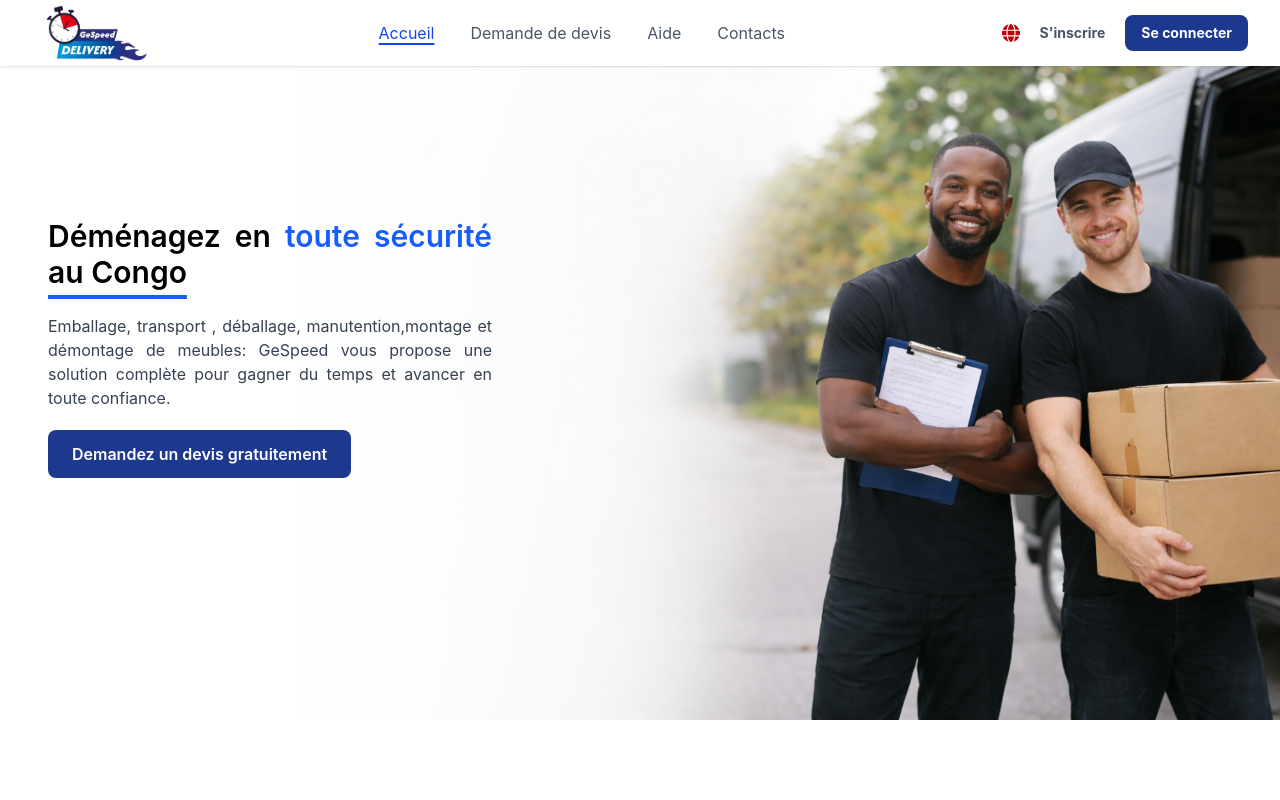
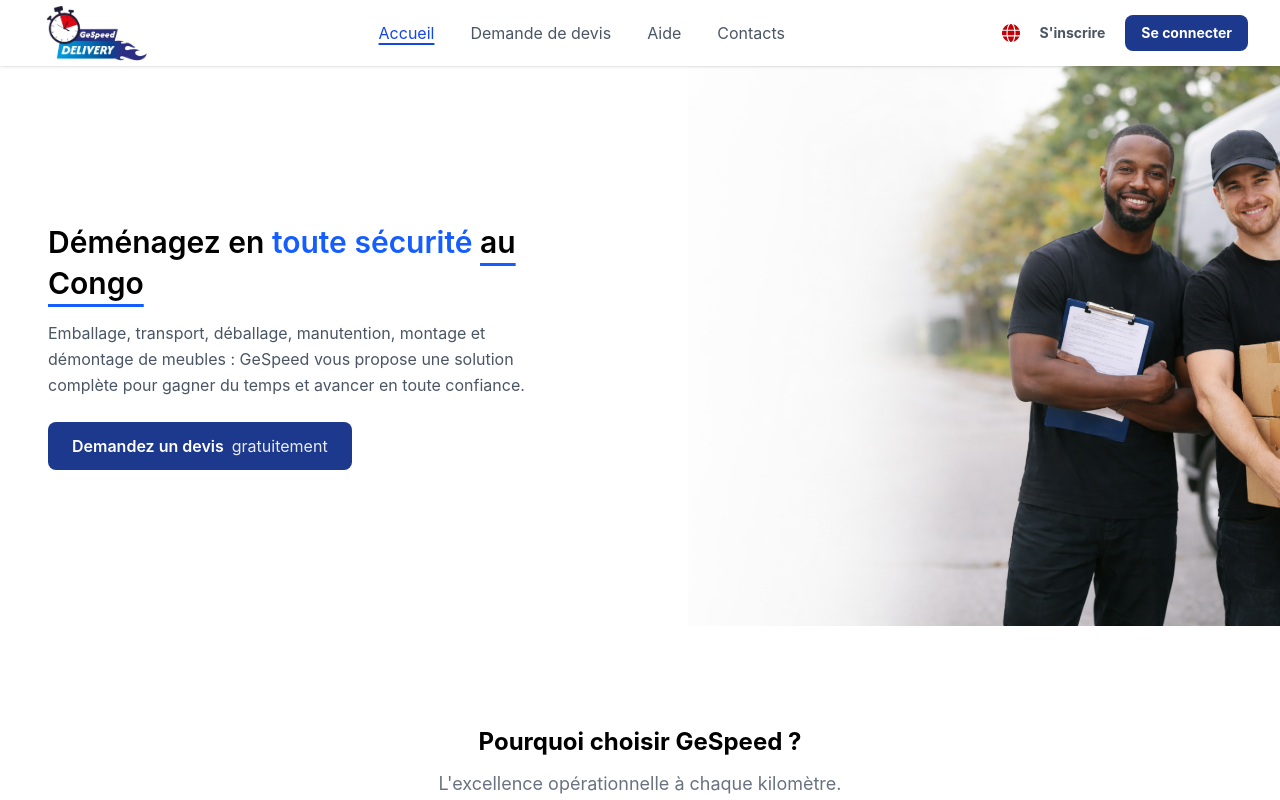
Before and after one commit to so914/Gespeed, a React (Vite) app: page / in a window 1280 px wide. Shown: the top 800 px of the page. Built offline with nearby package versions, Linux system fonts and the light colour scheme.

Commit message:
edit hero section

```diff
--- a/src/components/DevisRegister.jsx
+++ b/src/components/DevisRegister.jsx
@@ -335,8 +335,8 @@ export default function DevisRegister() {
   };
 
   return (
-    <section className="shadow-xl rounded-lg md:min-w-5xl md:mx-12 w-full mx-2 h-[480px] md:h-[580px] md:mb-16 mt-18 overflow-hidden">
-      <div className="grid md:grid-cols-2 h-full">
+    <section className="shadow-xl rounded-lg md:min-w-5xl md:mx-24 w-full mx-2 h-[480px] md:h-[580px] md:mb-16 mt-18 overflow-hidden">
+      <div className="grid md:grid-cols-2 h-full gap-4">
         <form
           onSubmit={handleSubmit}
           className="h-full overflow-y-auto flex flex-col"
@@ -358,7 +358,7 @@ export default function DevisRegister() {
                   type="text"
                   value={form.name}
                   onChange={handleChange}
-                  className="my-1 rounded-md md:rounded-lg border border-[lightgray] pt-1 md:p-2 w-full"
+                  className="my-1 rounded-md md:rounded-lg border border-[lightgray] pt-1 md:pt-2 w-full"
                 />
 
                 <label htmlFor="email" className="text-gray-400 text-sm md:text-md">
@@ -371,7 +371,7 @@ export default function DevisRegister() {
                   type="email"
                   value={form.email}
                   onChange={handleChange}
-                  className="my-1 rounded-md md:rounded-lg border border-[lightgray] pt-1 md:p-2 w-full"
+                  className="my-1 rounded-md md:rounded-lg border border-[lightgray] pt-1 md:pt-2 w-full"
                 />
 
                 <label htmlFor="phone" className="text-gray-400 text-sm md:text-md">
@@ -384,7 +384,7 @@ export default function DevisRegister() {
                   type="text"
                   value={form.phone}
                   onChange={handleChange}
-                  className="my-1 rounded-md md:rounded-lg border border-[lightgray] pt-1 md:p-2 w-full"
+                  className="my-1 rounded-md md:rounded-lg border border-[lightgray] pt-1 md:pt-2 w-full"
                 />
 
                 <div className="md:mt-6 mt-3">
@@ -436,7 +436,7 @@ export default function DevisRegister() {
           )}
 
           {isClicked && (
-            <div className="ps-7 pe-7 py-6 flex flex-col h-full">
+            <div className="ps-7 pe-7 py-6 flex flex-col h-full ">
               <div>
                 <h2
                   onClick={handleBack}
--- a/src/components/Hero.jsx
+++ b/src/components/Hero.jsx
@@ -3,32 +3,44 @@ import '../App.css'
 
 export default function Hero() {
   return (
-    <section className="relative min-h-[420px] md:min-h-[600px] flex items-center mb-12">
-      <div className="flex">
-        <div className="relative z-10 px-6 w-full top-8 md:px-12 py-10 md:py-0 md:w-90 text-justify">
+    <section className="flex flex-col md:flex-row min-h-[420px] md:min-h-[560px] mb-12 overflow-hidden">
+
+      {/* Image — en haut sur mobile, à droite sur desktop (order-last) */}
+      <div className="w-full h-56 sm:h-72 md:h-auto md:flex-1 md:order-last overflow-hidden flex-shrink-0">
+        <img
+          src="image.webp"
+          alt="homme en plein transport de colis"
+          className="w-full h-full object-cover object-top md:object-center"
+        />
       </div>
-        <div class="hidden md:w-full md:block">
-          <img src="image.webp" alt="homme en plein transport de colis" />
-        </div>
-      </div>
-      <div className="absolute md:top-38 z-10 px-10 w-full top-8 md:px-12 py-10 md:py-0 md:w-[540px] md:text-justify">
-        <h1 className="text-2xl md:text-3xl font-semibold mb-2 text-black pe-12 md:pe-0">
+
+      {/* Contenu texte */}
+      <div className="flex-1 flex items-center bg-white px-6 py-8 md:px-12 md:py-0">
+        <div className="w-full max-w-lg">
+          <h1 className="text-2xl md:text-3xl font-semibold mb-4 text-black leading-snug">
             Déménagez en{" "}
             <span className="text-blue-600">toute sécurité</span>{" "}
-          <span className="underline decoration-blue-600 decoration-4 underline-offset-[12px]">
+            <span className="underline decoration-blue-600 decoration-[3px] underline-offset-[10px]">
               au Congo
             </span>
           </h1>
-        <p className="mb-5 mt-6 text-gray-700 text-lg md:text-base">
-          Emballage, transport , déballage, manutention,montage et démontage de meubles: GeSpeed vous propose une solution complète pour gagner du temps et avancer en toute confiance.
+
+          <p className="mb-6 text-gray-600 text-base leading-relaxed">
+            Emballage, transport, déballage, manutention, montage et démontage
+            de meubles : GeSpeed vous propose une solution complète pour gagner
+            du temps et avancer en toute confiance.
           </p>
+
           <Link
             to="/devis"
-          className="bg-blue-900 border-none font-semibold rounded-lg py-3 px-6 text-white inline-block text-lg md:text-base"
+            className="inline-flex items-center gap-2 bg-blue-900 rounded-lg py-3 px-6 text-white font-semibold text-base"
           >
-          Demandez un devis gratuitement
+            Demandez un devis
+            <span className="hidden md:inline font-normal opacity-90">gratuitement</span>
           </Link>
         </div>
+      </div>
+
     </section>
   );
 }
```
Lines whose indentation alone changed are shown as unchanged.
